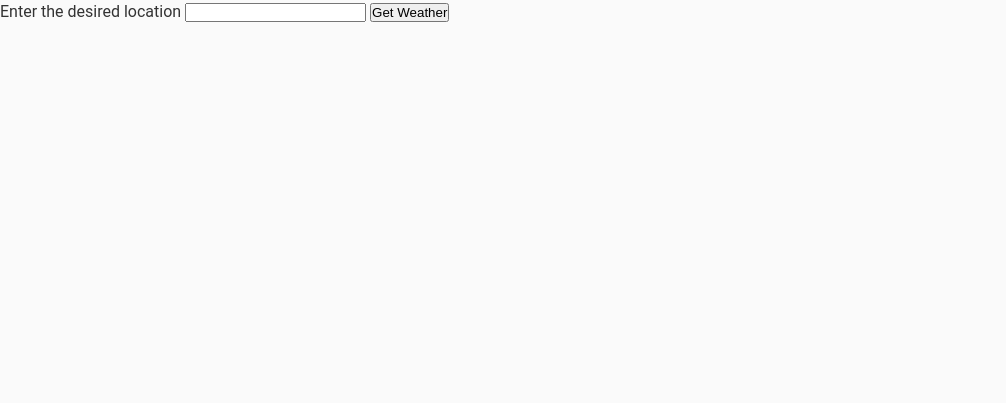
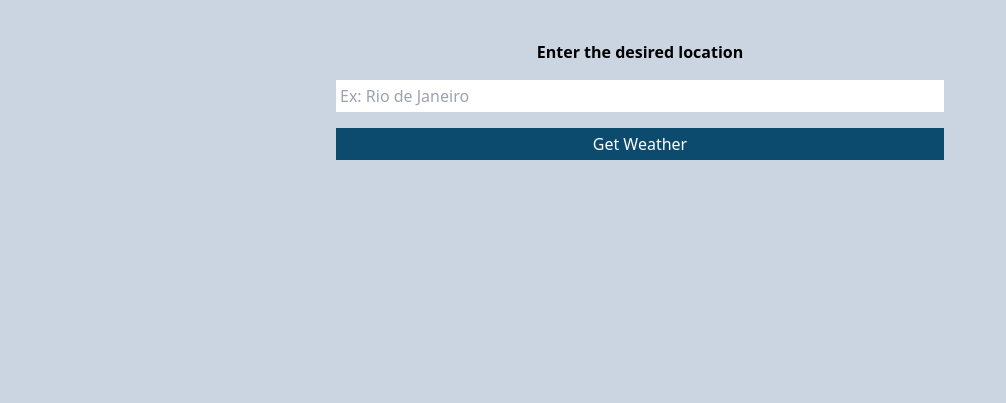
Before and after one commit to pedrovicentesantos/node-api-proxy-server, a website: page public/index.html in a window 1280 px wide. Shown: the whole page, without its empty margins (0-1006 px from the left). Drawn offline with nearby package versions, Linux system fonts and the light colour scheme.

Commit message:
feat: add tailwind style on form

```diff
--- a/public/css/style.css
+++ b/public/css/style.css
@@ -6,10 +6,10 @@
   padding: 0;
 }
 
-body {
+/* body {
   background: #fafafa;
   font-family: 'Roboto', sans-serif;
   font-size: 16px;
   line-height: 1.5;
   color: #333;
-}
+} */
--- a/public/index.html
+++ b/public/index.html
@@ -5,15 +5,29 @@
     <meta http-equiv="X-UA-Compatible" content="IE=edge" />
     <meta name="viewport" content="width=device-width, initial-scale=1.0" />
     <title>Weather App</title>
-    <link rel="stylesheet" href="css/style.css" />
+    <script src="https://cdn.tailwindcss.com"></script>
+    <script src="js/index.js" defer></script>
   </head>
-  <body>
-    <form>
-      <label for="location">Enter the desired location</label>
-      <input type="text" name="location" id="location" />
-      <button type="submit">Get Weather</button>
+  <body
+    class="w-screen h-screen bg-slate-300 p-4 grid grid-rows-2 md:max-w-screen-sm mx-auto"
+  >
+    <form class="mt-6">
+      <div class="grid gap-y-4 mb-4 text-center">
+        <label class="font-semibold" for="location">
+          Enter the desired location
+        </label>
+        <input
+          class="focus:outline-none p-1"
+          type="text"
+          name="location"
+          placeholder="Ex: Rio de Janeiro"
+          id="location"
+        />
+      </div>
+      <button class="w-full bg-sky-900 text-white py-1" type="submit">
+        Get Weather
+      </button>
     </form>
-    <div id="result"></div>
-    <script src="js/index.js"></script>
+    <div class="" id="result"></div>
   </body>
 </html>
```
